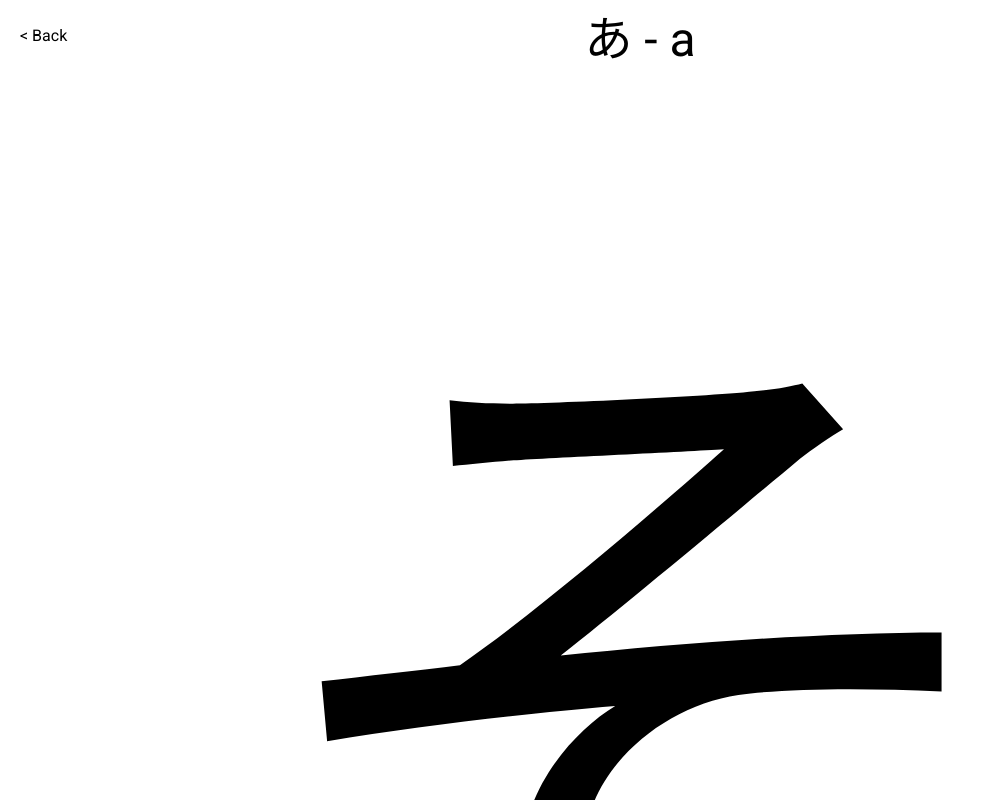
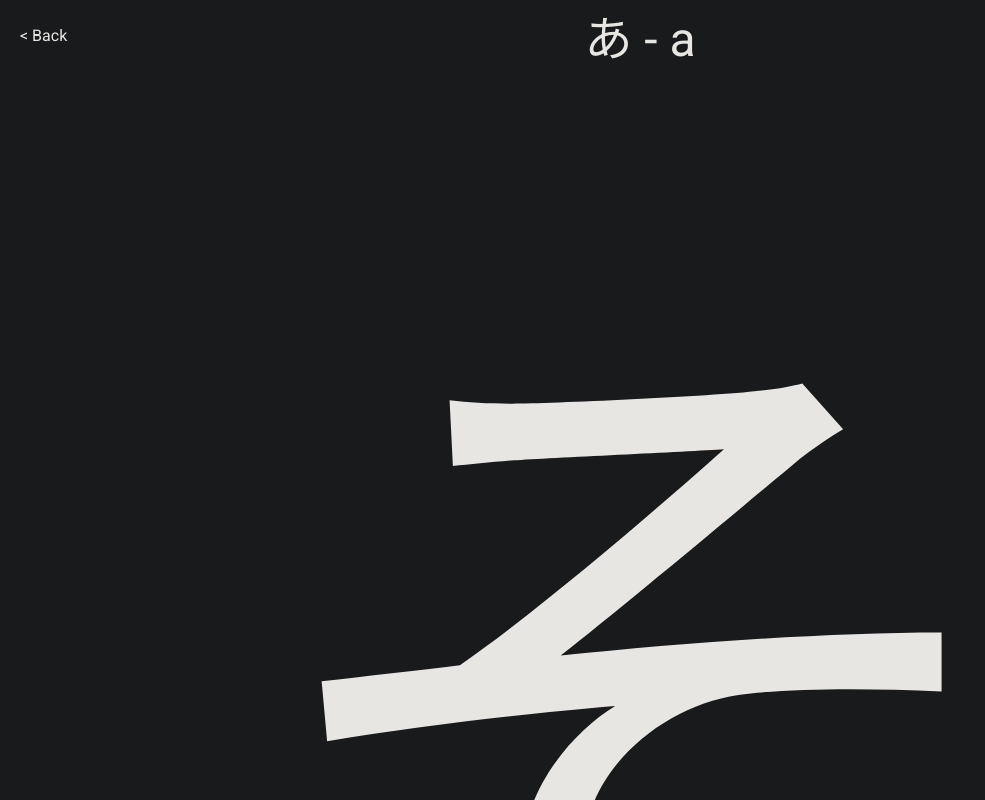
Before and after one commit to Malaclord/kana, a plain HTML site: page index.html in a window 1280 px wide. Both pictures are taken after a click on the link "Hiragana". Shown: the top 800 px of the page, without its empty margins (0-985 px from the left). Drawn offline with Linux system fonts and the light colour scheme.

Commit message:
changed theme to dark

```diff
--- a/index.html
+++ b/index.html
@@ -12,6 +12,11 @@
             margin: 0;
             padding: 0;
             font-family: "Roboto", sans-serif;
+            color: #e8e6e3;
+        }
+
+        body {
+            background: #181a1b;
         }
 
         #kana-container {
@@ -22,17 +27,17 @@
         }
 
         a {
-            color: black;
+            color: #e8e6e3;
         }
 
         a:hover {
-            color: #333;
+            color: #ccc;
             cursor: pointer;
         }
 
         #input-field {
             font-size: 2em;
-
+            background: #181a1b;
             border: 0;
             width: 100%;
         }
@@ -40,7 +45,6 @@
         #input-field:focus {
             border: none;
             outline: none;
-            background: white;
         }
 
         #last-field {
```
